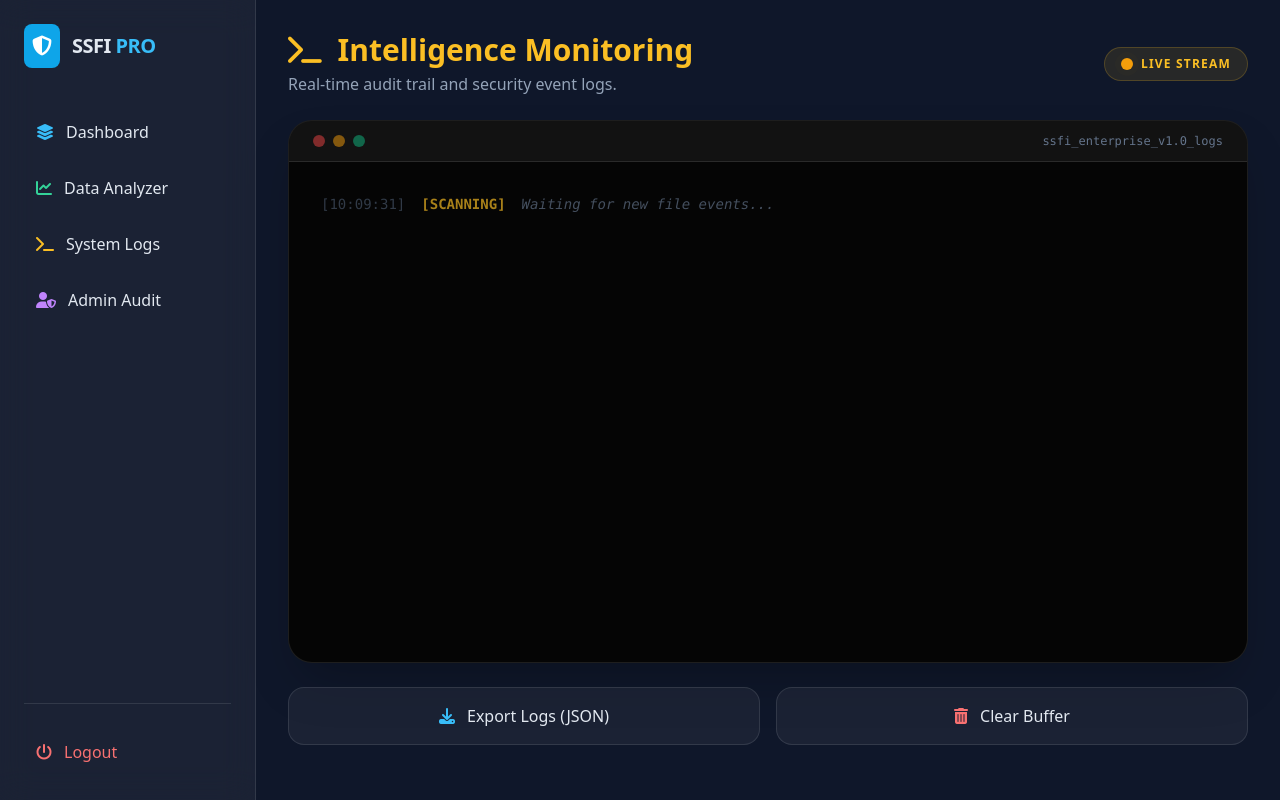
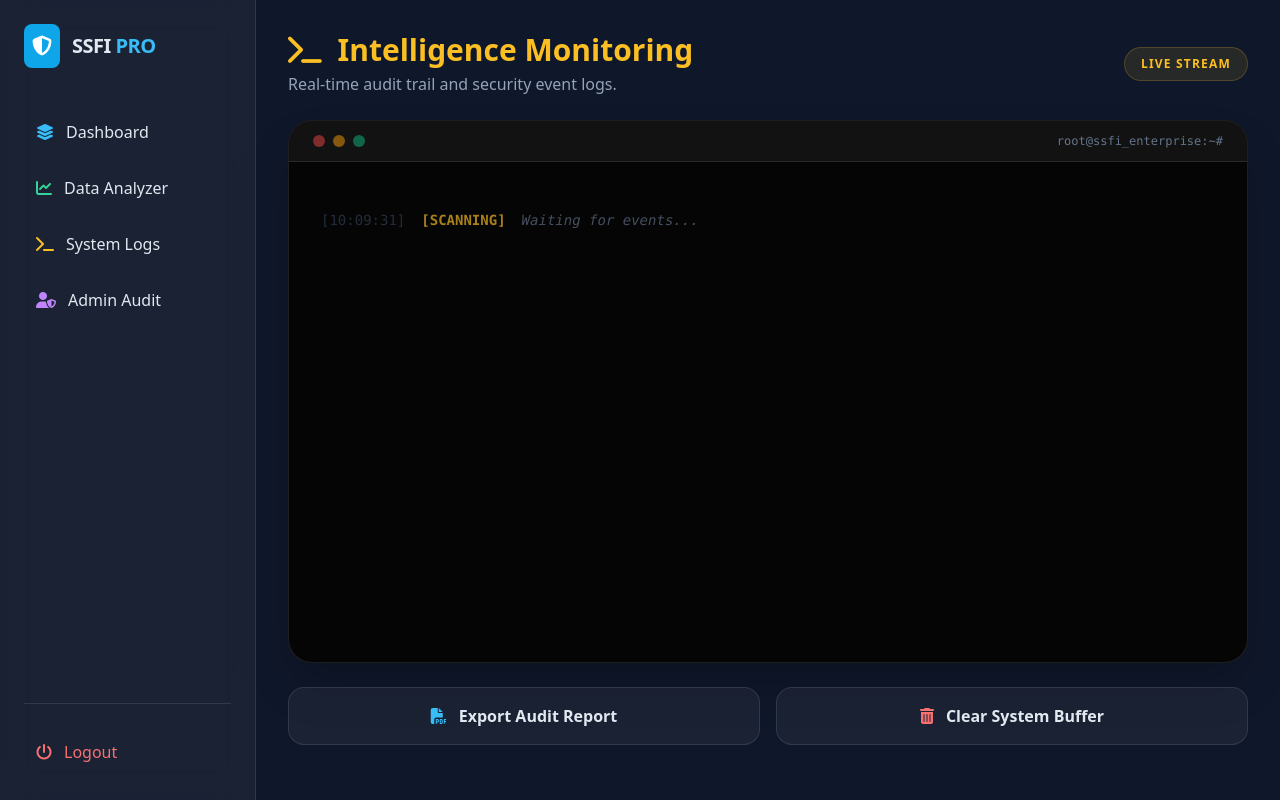
Before and after one commit to ankit18006/Smart-Secure-File-Intelligence-System--SSFI-, a Flask app: page /logs in a window 1280 px wide. Run offline with Flask 3, Linux system fonts and the light colour scheme; the visitor is signed in with stand-in values (Sample User, id 1); data that the repository does not hold is empty; some libraries are stand-ins or nearby versions.

Commit message:
Update logs.html

```diff
--- a/templates/logs.html
+++ b/templates/logs.html
@@ -1,5 +1,6 @@
 {% extends "base.html" %}
 {% block content %}
+
 <div class="space-y-6 animate-in slide-in-from-bottom duration-500">
 <div class="flex justify-between items-center">
 <div>
@@ -7,10 +8,6 @@
 <p class="text-slate-400 mt-1">Real-time audit trail and security event logs.</p>
 </div>
 <div class="flex items-center gap-2 bg-amber-400/10 px-4 py-2 rounded-full border border-amber-400/20">
-            <span class="relative flex h-3 w-3">
-                <span class="animate-ping absolute inline-flex h-full w-full rounded-full bg-amber-400 opacity-75"></span>
-                <span class="relative inline-flex rounded-full h-3 w-3 bg-amber-500"></span>
-            </span>
 <span class="text-amber-400 text-xs font-bold tracking-widest uppercase">Live Stream</span>
 </div>
 </div>
@@ -22,13 +19,13 @@
             <div class="w-3 h-3 rounded-full bg-amber-500/50"></div>
             <div class="w-3 h-3 rounded-full bg-emerald-500/50"></div>
         </div>
-            <span class="text-xs font-mono text-slate-500">ssfi_enterprise_v1.0_logs</span>
+        <span class="text-xs font-mono text-slate-500">root@ssfi_enterprise:~#</span>
     </div>
 
-        <div class="p-8 font-mono text-sm h-[500px] overflow-y-auto space-y-3 custom-scrollbar">
+    <div class="p-8 font-mono text-xs md:text-sm h-[500px] overflow-y-auto space-y-3 custom-scrollbar">
         {% for log in audits %}
-            <div class="flex gap-4 group">
-                <span class="text-slate-600">[{{ log.timestamp.strftime('%Y-%m-%d %H:%M:%S') }}]</span>
+        <div class="flex flex-col md:flex-row md:gap-4 border-b border-white/5 pb-2">
+            <span class="text-slate-600 whitespace-nowrap">[{{ log.timestamp.strftime('%Y-%m-%d %H:%M:%S') }}]</span>
 
             {% if log.category == 'Security' %}
                 <span class="text-red-400 font-bold">[CRITICAL]</span>
@@ -40,46 +37,35 @@
 
             <span class="text-slate-300">{{ log.action }}</span>
 
-                {% if log.filename != 'N/A' %}
-                <span class="text-emerald-500/80 italic">target: {{ log.filename }}</span>
+            {% if log.filename and log.filename != 'N/A' %}
+                <span class="text-emerald-500/60 italic ml-auto">target: {{ log.filename }}</span>
             {% endif %}
         </div>
         {% endfor %}
 
-            <div class="flex gap-4 animate-pulse">
-                <span class="text-slate-600">[{{ now }}]</span>
+        <div class="flex gap-4 animate-pulse pt-4">
+            <span class="text-slate-700">[{{ now }}]</span>
             <span class="text-amber-400 font-bold">[SCANNING]</span>
-                <span class="text-slate-500 italic">Waiting for new file events...</span>
+            <span class="text-slate-500 italic">Waiting for events...</span>
         </div>
     </div>
 </div>
 
-    <div class="flex gap-4">
-        <button class="flex-1 bg-white/5 hover:bg-white/10 border border-white/10 py-4 rounded-2xl transition flex items-center justify-center gap-3">
-            <i class="fas fa-download text-sky-400"></i>
-            <span>Export Logs (JSON)</span>
+<div class="grid grid-cols-1 md:grid-cols-2 gap-4">
+    <button onclick="window.print()" class="bg-white/5 hover:bg-white/10 border border-white/10 py-4 rounded-2xl transition flex items-center justify-center gap-3">
+        <i class="fas fa-file-pdf text-sky-400"></i>
+        <span class="font-bold">Export Audit Report</span>
     </button>
-        <button class="flex-1 bg-white/5 hover:bg-white/10 border border-white/10 py-4 rounded-2xl transition flex items-center justify-center gap-3">
+    <button class="bg-white/5 hover:bg-red-500/10 border border-white/10 py-4 rounded-2xl transition flex items-center justify-center gap-3">
         <i class="fas fa-trash-alt text-red-400"></i>
-            <span>Clear Buffer</span>
+        <span class="font-bold">Clear System Buffer</span>
     </button>
 </div>
 </div>
 
 <style>
-    /* Professional scrollbar for Terminal */
-    .custom-scrollbar::-webkit-scrollbar {
-        width: 6px;
-    }
-    .custom-scrollbar::-webkit-scrollbar-track {
-        background: transparent;
-    }
-    .custom-scrollbar::-webkit-scrollbar-thumb {
-        background: #1e293b;
-        border-radius: 10px;
-    }
-    .custom-scrollbar::-webkit-scrollbar-thumb:hover {
-        background: #334155;
-    }
+.custom-scrollbar::-webkit-scrollbar { width: 6px; }
+.custom-scrollbar::-webkit-scrollbar-thumb { background: #1e293b; border-radius: 10px; }
 </style>
+
 {% endblock %}
```
Lines whose indentation alone changed are shown as unchanged.
